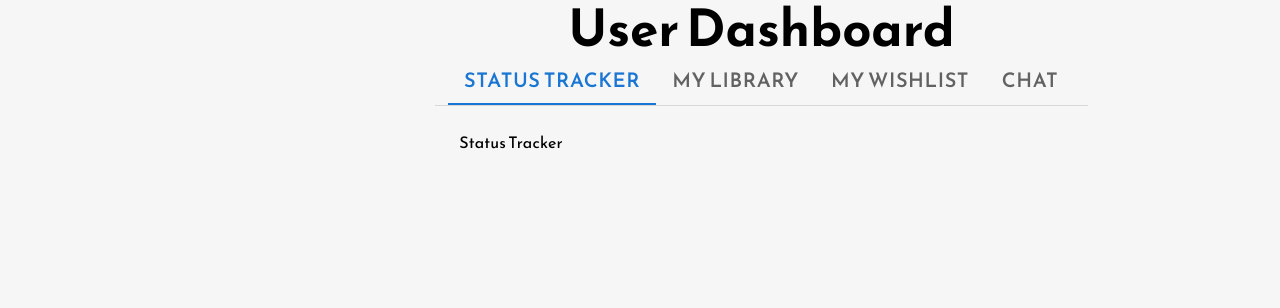
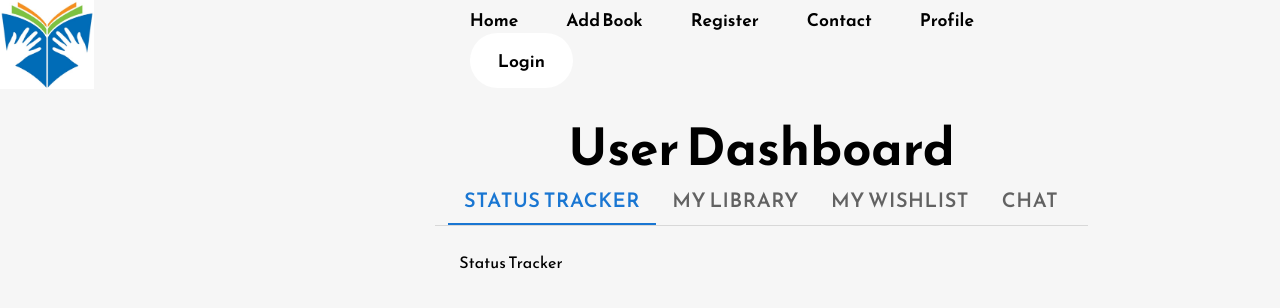
Before and after one commit to dalpiad/Books2Borrow, a React (Vite) app: page /SimpleUserDashboard in a window 1280 px wide. Shown: the top 308 px of the page. Built offline with nearby package versions, Linux system fonts and the light colour scheme.

Commit message:
initial commit, adding MyBooks Component

```diff
--- a/src/components/SimpleUserDashboard.jsx
+++ b/src/components/SimpleUserDashboard.jsx
@@ -4,12 +4,14 @@ import Tabs from '@mui/material/Tabs';
 import Tab from '@mui/material/Tab';
 import Typography from '@mui/material/Typography';
 import Box from '@mui/material/Box';
+import Navigation from './Navigation';
 
 
 function CustomTabPanel(props) {
     const { children, value, index, ...other } = props;
 
     return (
+
       <div
         role="tabpanel"
         hidden={value !== index}
@@ -50,6 +52,11 @@ const SimpleUserDashboard = () => {
   };
 
   return (
+    <>
+    <div>
+      <Navigation />
+        <br/>
+    </div>
 
     <div
             style={{
@@ -78,14 +85,9 @@ const SimpleUserDashboard = () => {
                 Chat
             </CustomTabPanel>
         </div>
+        </>
     )
 
-    // <div>
-    //   <Navigation />
-    //     <br/>
-    //   <ApiSearch />
-
-    // </div>
 }
 
 export default SimpleUserDashboard
--- a/src/components/ui/SearchBox.jsx
+++ b/src/components/ui/SearchBox.jsx
@@ -54,7 +54,7 @@ const SearchBox = (handleClickTwo) => {
           <div>
             <Button variant="contained" onClick={handleClick} style={{
                   position: "right",
-                  top: 10,
+                  top: -15,
                   left: 1210,
                   right: 250,
                   }}>
@@ -86,7 +86,7 @@ const SearchBox = (handleClickTwo) => {
           <div>
             <Button variant="contained" onClick={handleClick} style={{
                   position: "right",
-                  top: 10,
+                  top: -15,
                   left: 1210,
                   right: 250,
                   }}>
```
